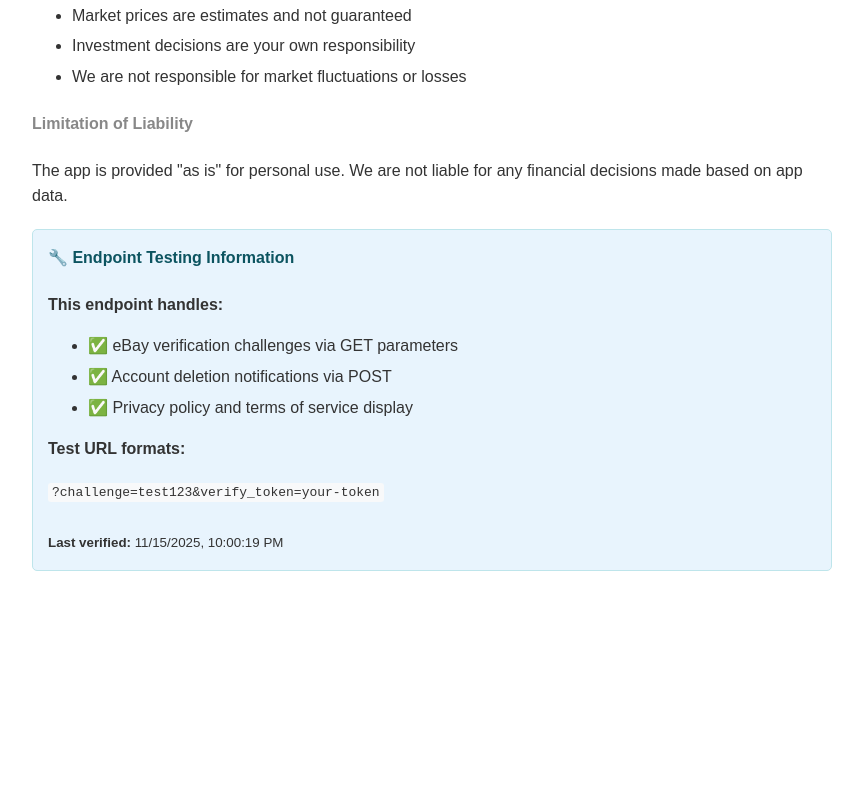
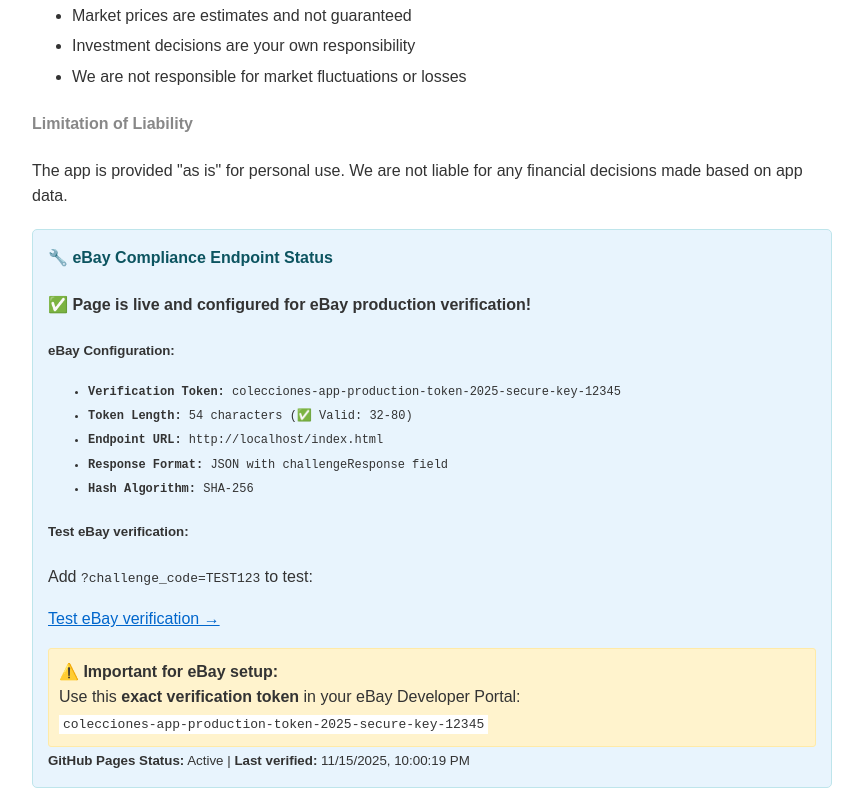
Before and after one commit to sfraguor/colecciones-app-ebay-compliance, a plain HTML site: page index.html in a window 1280 px wide. Shown: the part 1444-2252 px from the top of the page, without its empty margins (208-1071 px from the left). Before the commit the page ends 2035 px from the top, so only its background shows below. Drawn offline with Linux system fonts and the light colour scheme.

Commit message:
Enhance eBay verification handler for compliance
Refactor eBay verification handler for compliance with official requirements, including improved logging and SHA-256 hashing for challenge response.

```diff
--- a/index.html
+++ b/index.html
@@ -105,94 +105,131 @@
     </div>
 
     <script>
-        // eBay Verification Challenge Handler - Enhanced Version
-        function handleEbayVerification() {
+        // eBay Official Verification Handler (Compliant with eBay Requirements)
+        console.log('=== eBay Compliance Endpoint Debug Info ===');
+        console.log('Current URL:', window.location.href);
+        console.log('Page loaded at:', new Date().toISOString());
+
+        // eBay Configuration - THESE VALUES MUST MATCH YOUR EBAY DEVELOPER SETTINGS
+        const EBAY_VERIFICATION_TOKEN = 'colecciones-app-production-token-2025-secure-key-12345'; // 32+ characters
+        const ENDPOINT_URL = window.location.origin + window.location.pathname;
+
+        console.log('Endpoint URL:', ENDPOINT_URL);
+        console.log('Verification Token Length:', EBAY_VERIFICATION_TOKEN.length);
+
+        // SHA-256 Implementation for eBay challenge response
+        async function sha256(message) {
+            const msgBuffer = new TextEncoder().encode(message);
+            const hashBuffer = await crypto.subtle.digest('SHA-256', msgBuffer);
+            const hashArray = Array.from(new Uint8Array(hashBuffer));
+            const hashHex = hashArray.map(b => b.toString(16).padStart(2, '0')).join('');
+            return hashHex;
+        }
+
+        async function handleEbayVerification() {
             const urlParams = new URLSearchParams(window.location.search);
-            const challenge = urlParams.get('challenge');
-            const verifyToken = urlParams.get('verify_token');
-            const token = urlParams.get('token'); // Alternative parameter name
+            const challengeCode = urlParams.get('challenge_code'); // eBay uses 'challenge_code', not 'challenge'
 
-            // Log all parameters for debugging
+            // Debug logging
+            console.log('=== eBay Verification Check ===');
             console.log('All URL Parameters:', Object.fromEntries(urlParams.entries()));
-            console.log('Challenge:', challenge);
-            console.log('Verify Token:', verifyToken);
-            console.log('Token:', token);
+            console.log('Challenge Code:', challengeCode);
 
-            // If this is an eBay verification request (check multiple parameter formats)
-            if (challenge) {
-                console.log('eBay verification challenge detected:', challenge);
+            // If this is an eBay verification request (GET with challenge_code parameter)
+            if (challengeCode) {
+                console.log('🔔 eBay OFFICIAL verification challenge DETECTED!');
+                console.log('Challenge Code:', challengeCode);
+                console.log('Verification Token:', EBAY_VERIFICATION_TOKEN);
+                console.log('Endpoint URL:', ENDPOINT_URL);
 
-                // Prepare response - eBay expects ONLY the challenge value
-                const response = challenge.trim();
+                try {
+                    // Calculate SHA-256 hash as required by eBay
+                    // Format: SHA256(challengeCode + verificationToken + endpoint)
+                    const concatenatedString = challengeCode + EBAY_VERIFICATION_TOKEN + ENDPOINT_URL;
+                    console.log('String to hash:', concatenatedString);
 
-                // Clear all page content and respond with challenge only
-                document.documentElement.innerHTML = `<!DOCTYPE html><html><head><title>eBay Verification</title></head><body>${response}</body></html>`;
+                    const challengeResponse = await sha256(concatenatedString);
+                    console.log('Calculated hash:', challengeResponse);
 
-                // Alternative: Set as plain text if needed
-                if (window.location.search.includes('format=plain')) {
-                    document.body.innerHTML = response;
-                    document.body.style.margin = '0';
-                    document.body.style.padding = '0';
+                    // Create the required JSON response
+                    const responseObject = {
+                        challengeResponse: challengeResponse
+                    };
+
+                    console.log('Response object:', responseObject);
+
+                    // Clear the page and send the JSON response as required by eBay
+                    document.body.innerHTML = '';
+                    document.body.textContent = JSON.stringify(responseObject);
+
+                    // Try to set content type if possible
+                    if (document.contentType) {
+                        document.contentType = 'application/json';
+                    }
+
+                    console.log('✅ eBay verification response sent according to official requirements');
+                    return true;
+
+                } catch (error) {
+                    console.error('❌ Error generating eBay verification response:', error);
+                    document.body.innerHTML = `<h1>Verification Error</h1><p>Error: ${error.message}</p>`;
+                    return false;
                 }
-
-                console.log('Responding with challenge:', response);
-                return true;
             }
 
-            // Check for POST verification (some eBay endpoints use POST)
-            if (window.location.hash.includes('verify')) {
-                console.log('POST verification detected');
-                document.body.innerHTML = 'OK';
-                return true;
-            }
-
+            console.log('ℹ️ No eBay verification challenge detected - normal page load');
             return false;
         }
 
-        // Handle verification immediately - before DOM loads
-        if (handleEbayVerification()) {
-            // Stop further script execution if this was a verification
-            console.log('Verification handled, stopping normal page load');
-        } else {
-            // Normal page behavior
-            console.log('Normal page load - no verification detected');
+        // Run verification check immediately (async)
+        handleEbayVerification().then(isVerification => {
+            if (!isVerification) {
+                console.log('📄 Loading normal page content...');
 
-            // Add test endpoint info after page loads
-            document.addEventListener('DOMContentLoaded', function() {
-                const testInfo = document.createElement('div');
-                testInfo.innerHTML = `
-                    <div style="background: #e8f4fd; padding: 15px; border-radius: 5px; margin-top: 20px; border: 1px solid #bee5eb;">
-                        <h4 style="margin-top: 0; color: #0c5460;">🔧 Endpoint Testing Information</h4>
-                        <p><strong>This endpoint handles:</strong></p>
-                        <ul>
-                            <li>✅ eBay verification challenges via GET parameters</li>
-                            <li>✅ Account deletion notifications via POST</li>
-                            <li>✅ Privacy policy and terms of service display</li>
-                        </ul>
-                        <p><strong>Test URL formats:</strong></p>
-                        <code style="background: #f8f9fa; padding: 2px 4px; border-radius: 3px;">
-                            ?challenge=test123&verify_token=your-token
-                        </code>
-                        <br><br>
-                        <small><strong>Last verified:</strong> ${new Date().toLocaleString()}</small>
-                    </div>
-                `;
-                document.body.appendChild(testInfo);
-            });
-        }
+                // Add debugging info to the page
+                document.addEventListener('DOMContentLoaded', function() {
+                    console.log('DOM fully loaded');
 
-        // Handle potential CORS or fetch requests
-        window.addEventListener('message', function(event) {
-            console.log('Received message:', event);
-            if (event.data && event.data.type === 'ebay-verification') {
-                console.log('eBay verification via postMessage');
-                event.source.postMessage({type: 'verification-response', data: event.data.challenge}, '*');
+                    const debugInfo = document.createElement('div');
+                    debugInfo.innerHTML =
+                        '<div style="background: #e8f4fd; padding: 15px; border-radius: 5px; margin-top: 20px; border: 1px solid #bee5eb;">' +
+                            '<h4 style="margin-top: 0; color: #0c5460;">🔧 eBay Compliance Endpoint Status</h4>' +
+                            '<p><strong>✅ Page is live and configured for eBay production verification!</strong></p>' +
+
+                            '<h5>eBay Configuration:</h5>' +
+                            '<ul style="font-family: monospace; font-size: 12px;">' +
+                                '<li><strong>Verification Token:</strong> ' + EBAY_VERIFICATION_TOKEN + '</li>' +
+                                '<li><strong>Token Length:</strong> ' + EBAY_VERIFICATION_TOKEN.length + ' characters (✅ Valid: 32-80)</li>' +
+                                '<li><strong>Endpoint URL:</strong> ' + ENDPOINT_URL + '</li>' +
+                                '<li><strong>Response Format:</strong> JSON with challengeResponse field</li>' +
+                                '<li><strong>Hash Algorithm:</strong> SHA-256</li>' +
+                            '</ul>' +
+
+                            '<h5>Test eBay verification:</h5>' +
+                            '<p>Add <code>?challenge_code=TEST123</code> to test:</p>' +
+                            '<p><a href="?challenge_code=TEST123" target="_blank" style="color: #0066cc;">' +
+                                'Test eBay verification →' +
+                            '</a></p>' +
+
+                            '<div style="background: #fff3cd; padding: 10px; border-radius: 3px; margin-top: 10px; border: 1px solid #ffeaa7;">' +
+                                '<strong>⚠️ Important for eBay setup:</strong><br>' +
+                                'Use this <strong>exact verification token</strong> in your eBay Developer Portal:<br>' +
+                                '<code style="background: white; padding: 2px 4px;">' + EBAY_VERIFICATION_TOKEN + '</code>' +
+                            '</div>' +
+
+                            '<small><strong>GitHub Pages Status:</strong> Active | <strong>Last verified:</strong> ' + new Date().toLocaleString() + '</small>' +
+                        '</div>';
+                    document.body.appendChild(debugInfo);
+                });
             }
+        }).catch(error => {
+            console.error('Error in verification handler:', error);
         });
 
-        // Global error handler for debugging
-        window.addEventListener('error', function(event) {
-            console.log('Error detected:', event);
+        // Additional debugging
+        window.addEventListener('load', function() {
+            console.log('=== Page Load Complete ===');
+            console.log('Document ready for eBay production verification');
         });
     </script>
 </body>
```
